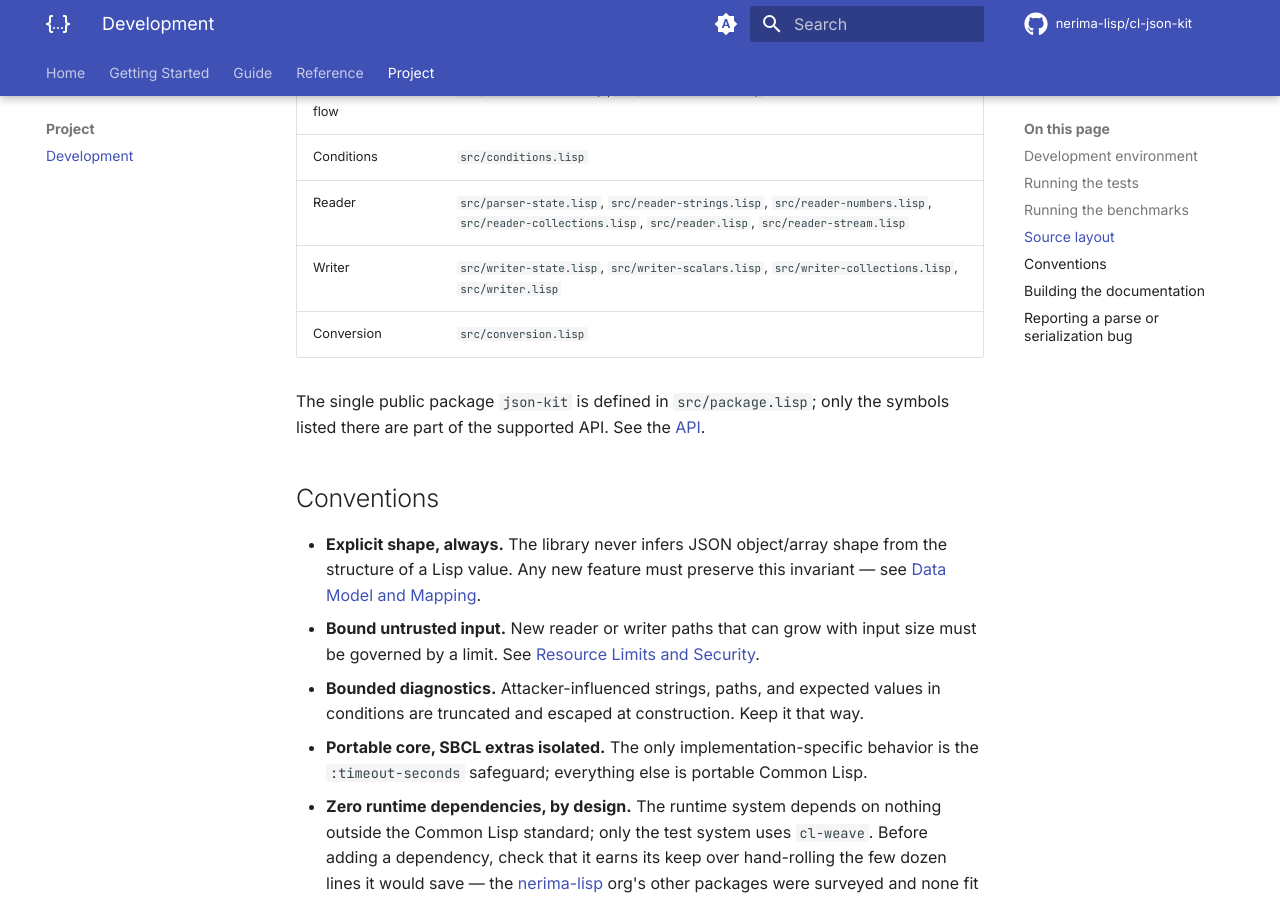
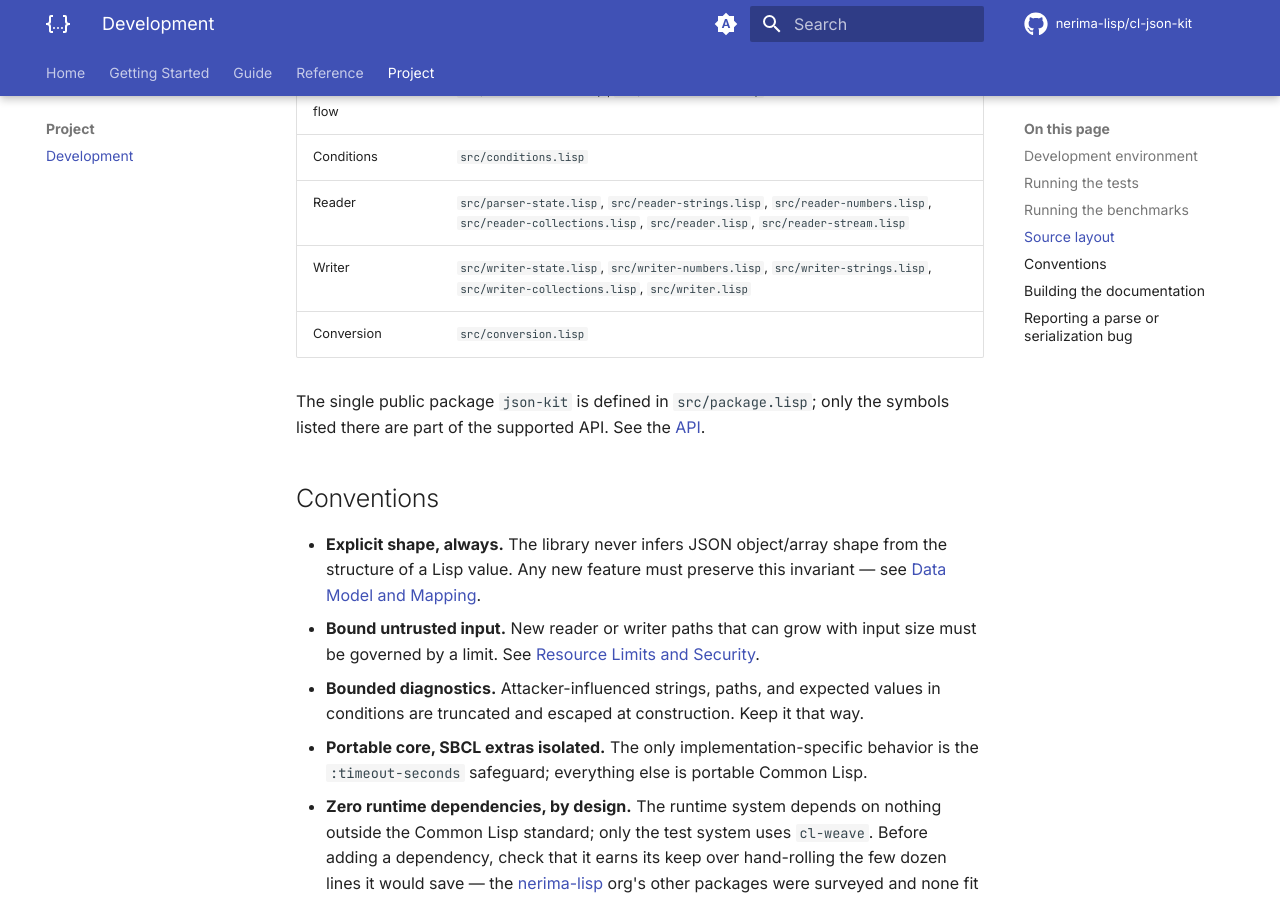
Before and after one commit to nerima-lisp/cl-json-kit, an MkDocs documentation site: the page built from docs/src/project/development.md, in a window 1280 px wide and 900 px high, scrolled down 1914 px. Built offline with MkDocs 1.6.1 and Material for MkDocs 9.7.7, drawn with Linux system fonts in a browser that asks for light colours; comment, search, counter and statistics services are not loaded.

Commit message:
refactor(writer): split writer-scalars by concern, extract collection macro, drop dead code
- Split src/writer-scalars.lisp into src/writer-numbers.lisp and
  src/writer-strings.lisp, mirroring the reader side's existing
  reader-numbers.lisp/reader-strings.lisp split. Test file follows:
  writer-numbers-test.lisp (new) / writer-collections-test.lisp
  (renamed from writer-scalars-test.lisp, since its remaining
  "writing scalars"/"writing aggregates" content exercises
  WRITE-JSON-VALUE's type dispatch in writer-collections.lisp).

- Extract the repeated ENSURE-DEPTH + WITH-ACTIVE-AGGREGATE +
  WITH-JSON-BRACKETS shape (3 call sites in writer-collections.lisp)
  into a new WITH-JSON-AGGREGATE-BRACKETS macro in writer-macros.lisp.
  Restore depth-first check ordering at all 3 call sites: the macro
  extraction had moved each site's own validation/counting work ahead
  of the depth check, which would let unbounded work run before a
  resource limit is enforced (the pattern security/
  resource-limits-before-allocation warns against). ENSURE-DEPTH is a
  pure O(1) check, so calling it explicitly before validation and
  again inside the macro is cheap and restores the original ordering.

- Remove PS-EOF-P from parser-state.lisp: confirmed zero call sites
  under src/ or t/ via multiple independent reference searches.

```diff
--- a/docs/src/project/development.md
+++ b/docs/src/project/development.md
@@ -86,7 +86,7 @@ by [`cl-json-kit.asd`](https://github.com/nerima-lisp/cl-json-kit/blob/main/cl-j
 | Shared control flow | `src/reader-macros.lisp`, `src/writer-macros.lisp` |
 | Conditions | `src/conditions.lisp` |
 | Reader | `src/parser-state.lisp`, `src/reader-strings.lisp`, `src/reader-numbers.lisp`, `src/reader-collections.lisp`, `src/reader.lisp`, `src/reader-stream.lisp` |
-| Writer | `src/writer-state.lisp`, `src/writer-scalars.lisp`, `src/writer-collections.lisp`, `src/writer.lisp` |
+| Writer | `src/writer-state.lisp`, `src/writer-numbers.lisp`, `src/writer-strings.lisp`, `src/writer-collections.lisp`, `src/writer.lisp` |
 | Conversion | `src/conversion.lisp` |
 
 The single public package `json-kit` is defined in `src/package.lisp`; only the
```
Also changed, not shown: 8 other files.
